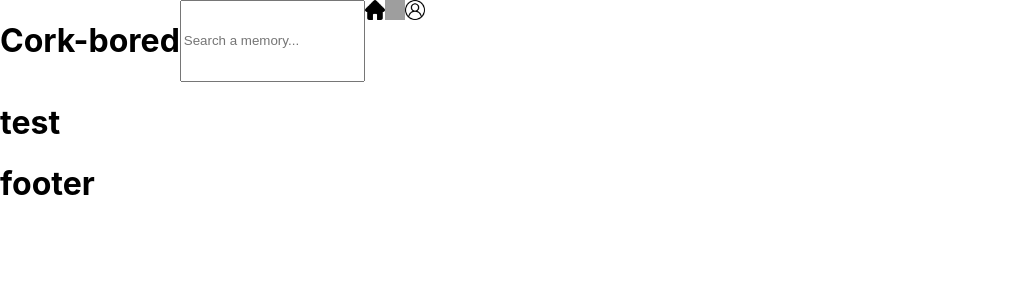
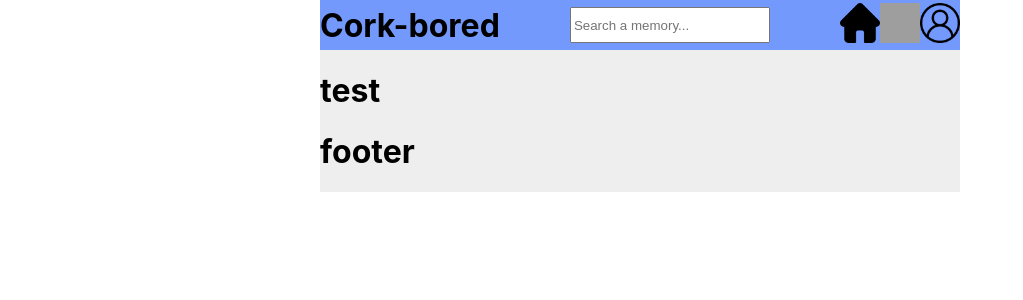
Before and after one commit to AlejoOrtega/corkbored, a React (Create React App) app: page /home/memories in a window 1280 px wide. Shown: the top 300 px of the page, without its empty margins (0-1023 px from the left). Built offline with nearby package versions, Linux system fonts and the light colour scheme; data requests are answered from the project's data file; grey boxes are pictures that could not be loaded.

Commit message:
Home styling

```diff
--- a/src/components/App.js
+++ b/src/components/App.js
@@ -18,7 +18,7 @@ function App() {
   const memories = useSelector((state)=> state.memories.value)
   console.log(memories)
   return (
-    <div className=''>
+    <div className='main'>
       <Routes>
           <Route path='/' element={<Landing />} />
           <Route path='register' element={<Register />} />
--- a/src/components/Header.js
+++ b/src/components/Header.js
@@ -6,9 +6,9 @@ import user from '../resources/user.png'
 
 function Header () {
     return (
-        <div className="nav">
+        <div className="header">
             <h1>Cork-bored</h1>
-            <input type='text' placeholder="Search a memory..."/>
+            <input className="header-input" type='text' placeholder="Search a memory..."/>
             <nav>
                 <NavLink to='memories'>
                     <img className="nav-icon" src={home} alt='home icon'/>
--- a/src/components/Home.js
+++ b/src/components/Home.js
@@ -29,10 +29,12 @@ function Home (){
     }, [])
 
     return (
-        <div>
+        <div className="content">
+            <div className="content-adjustment">
             <Header />
             <Body />
             <Footer />
+            </div>
         </div>
 
     )
--- a/src/components/Landing.js
+++ b/src/components/Landing.js
@@ -5,10 +5,13 @@ import memory from '../resources/memories.jpeg'
 
 const Landing = () => {
     return (
-        <div className='box center'>
-            <img src= {memory} alt='Landing memory'/>
-            <SignIn />
+        <div className='sub-main'>
+            <div className='box center'>
+                <img src= {memory} alt='Landing memory'/>
+                <SignIn />
+            </div>
         </div>
+
     );
 }
 
--- a/src/components/Register.js
+++ b/src/components/Register.js
@@ -64,9 +64,12 @@ const Register = () => {
     }
 
     return (
-    <div className='register-box'>
-        <RegisterForm formData={formData} checkPassword={checkPassword} onChangeForm={handleOnChangeForm} onSubmitForm={handleOnSubmitForm}/>
+    <div className='sub-main'>
+        <div className='register-box'>
+            <RegisterForm formData={formData} checkPassword={checkPassword} onChangeForm={handleOnChangeForm} onSubmitForm={handleOnSubmitForm}/>
+        </div>
     </div>
+
     );
 }
 
--- a/src/index.css
+++ b/src/index.css
@@ -16,14 +16,32 @@ code {
   width: 100%;
   height: 100vh;
 
+  background-color: #e0dfdf;
+}
+
+.sub-main {
+  width: 100%;
+  height: 100vh;
+
   display: flex;
   align-items: center;
   justify-content: center;
-
-  background-color: #e0dfdf;
-
 }
 
+.content{
+  width: 100%;
+  height: 100vh;
+  display: flex;
+  flex-direction: column;
+  align-items: center;
+
+  background-color: white;
+}
+
+.content-adjustment{
+  width: 50%;
+  background-color: #EEEEEE;
+}
 .box {
   width: 70%;
   height: 60%;
@@ -60,13 +78,21 @@ code {
 
   background-color: white;
 }
-.nav {
+.header {
+  height: 50px;
   display: flex;
   flex-direction: row;
+  align-items: center;
+  justify-content: space-between;
+  background-color: #7399FD;
+}
+.header-input {
+  width: 30%;
+  height: 30px;
 }
 .nav-icon {
-  height: 20px;
-  width: 20px;
+  height: 40px;
+  width: 40px;
 }
 .form {
   display: flex;
```
